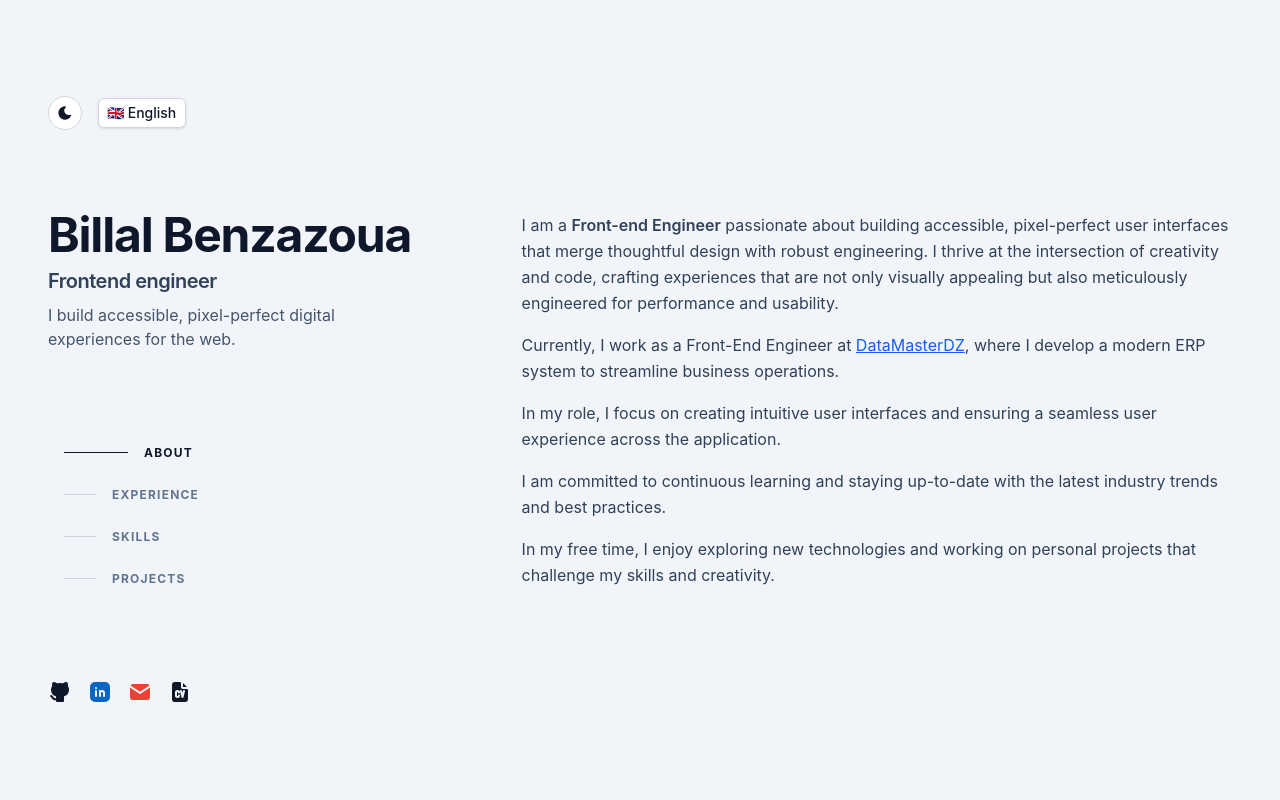
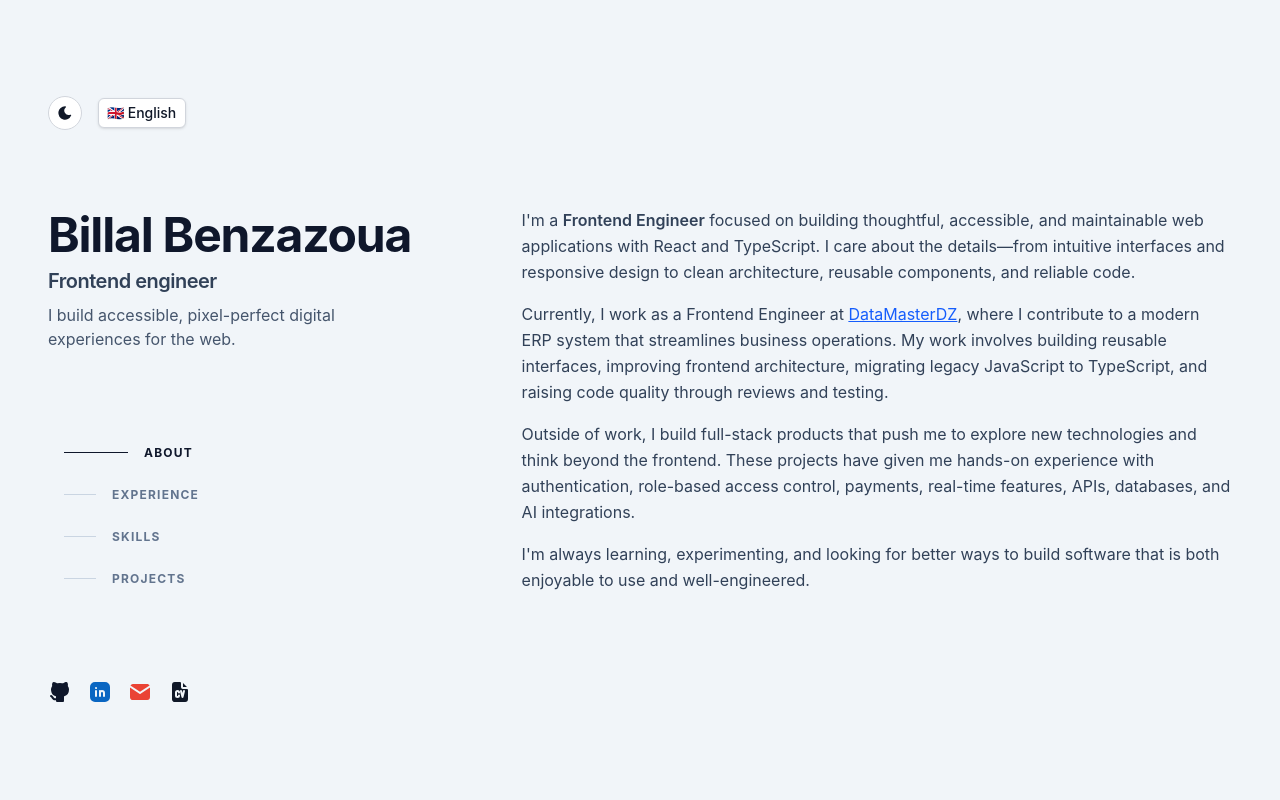
Before and after one commit to billalben/portfolio_v2, a Next.js app: page /en in a window 1280 px wide. Shown: the top 800 px of the page. Built offline with nearby package versions, Linux system fonts and the light colour scheme.

Commit message:
feat(section): about

```diff
--- a/messages/ar.json
+++ b/messages/ar.json
@@ -17,11 +17,10 @@
     },
     "About": {
         "title": "عنّي",
-        "p1": "أنا <strong>مهندس واجهات أمامية</strong> شغوف ببناء واجهات مستخدم يسهل الوصول إليها وبجودة فائقة، تجمع بين التصميم المدروس والهندسة المتينة. أبرز في نقطة تقاطع الإبداع والبرمجة، حيث أصمم تجارب ليست جذابة بصريًا فحسب، بل ومطورة بدقة للأداء وسهولة الاستخدام.",
-        "p2": "أعمل حاليًا كمهندس واجهات أمامية في <link>DataMasterDZ</link>، حيث أقوم بتطوير نظام تخطيط موارد المؤسسات (ERP) حديث لتبسيط العمليات التجارية.",
-        "p3": "في دوري، أركز على إنشاء واجهات مستخدم بديهية وضمان تجربة مستخدم سلسة عبر التطبيق.",
-        "p4": "أنا ملتزم بالتعلّم المستمر ومواكبة أحدث اتجاهات الصناعة وأفضل الممارسات.",
-        "p5": "في وقت فراغي، أستمتع باستكشاف التقنيات الجديدة والعمل على مشاريع شخصية تتحدى مهاراتي وإبداعي."
+        "p1": "أنا <strong>مهندس واجهات أمامية</strong> أركّز على بناء تطبيقات ويب مدروسة وسهلة الوصول وقابلة للصيانة باستخدام React و TypeScript. أهتم بالتفاصيل، بدءًا من الواجهات البديهية والتصميم المتجاوب وصولًا إلى البنية النظيفة والمكوّنات القابلة لإعادة الاستخدام والشفرة الموثوقة.",
+        "p2": "أعمل حاليًا مهندس واجهات أمامية في <link>DataMasterDZ</link>، حيث أساهم في تطوير نظام ERP حديث لتبسيط العمليات التجارية. يتضمّن عملي بناء واجهات قابلة لإعادة الاستخدام، وتحسين البنية الأمامية، وترحيل شفرة JavaScript القديمة إلى TypeScript، ورفع جودة الشفرة من خلال المراجعات والاختبارات.",
+        "p3": "خارج العمل، أبني منتجات متكاملة (full-stack) تدفعني لاستكشاف تقنيات جديدة والتفكير خارج نطاق الواجهة الأمامية. منحتني هذه المشاريع خبرة عملية في المصادقة، والتحكم في الوصول القائم على الأدوار، والمدفوعات، والميزات الفورية، وواجهات برمجة التطبيقات، وقواعد البيانات، وتكاملات الذكاء الاصطناعي.",
+        "p4": "أنا دائمًا أتعلّم وأجرّب وأبحث عن طرق أفضل لبناء برمجيات ممتعة في الاستخدام ومهندَسة بإتقان."
     },
     "LocaleSwitcher": {
         "label": "تغيير اللغة",
--- a/messages/en.json
+++ b/messages/en.json
@@ -17,11 +17,10 @@
     },
     "About": {
         "title": "About Me",
-        "p1": "I am a <strong>Front-end Engineer</strong> passionate about building accessible, pixel-perfect user interfaces that merge thoughtful design with robust engineering. I thrive at the intersection of creativity and code, crafting experiences that are not only visually appealing but also meticulously engineered for performance and usability.",
-        "p2": "Currently, I work as a Front-End Engineer at <link>DataMasterDZ</link>, where I develop a modern ERP system to streamline business operations.",
-        "p3": "In my role, I focus on creating intuitive user interfaces and ensuring a seamless user experience across the application.",
-        "p4": "I am committed to continuous learning and staying up-to-date with the latest industry trends and best practices.",
-        "p5": "In my free time, I enjoy exploring new technologies and working on personal projects that challenge my skills and creativity."
+        "p1": "I'm a <strong>Frontend Engineer</strong> focused on building thoughtful, accessible, and maintainable web applications with React and TypeScript. I care about the details—from intuitive interfaces and responsive design to clean architecture, reusable components, and reliable code.",
+        "p2": "Currently, I work as a Frontend Engineer at <link>DataMasterDZ</link>, where I contribute to a modern ERP system that streamlines business operations. My work involves building reusable interfaces, improving frontend architecture, migrating legacy JavaScript to TypeScript, and raising code quality through reviews and testing.",
+        "p3": "Outside of work, I build full-stack products that push me to explore new technologies and think beyond the frontend. These projects have given me hands-on experience with authentication, role-based access control, payments, real-time features, APIs, databases, and AI integrations.",
+        "p4": "I'm always learning, experimenting, and looking for better ways to build software that is both enjoyable to use and well-engineered."
     },
     "LocaleSwitcher": {
         "label": "Change language",
--- a/messages/fr.json
+++ b/messages/fr.json
@@ -17,11 +17,10 @@
     },
     "About": {
         "title": "À Propos",
-        "p1": "Je suis un <strong>Ingénieur Front-end</strong> passionné par la création d'interfaces utilisateur accessibles et parfaites, qui allient un design réfléchi à une ingénierie robuste. Je m'épanouis à l'intersection de la créativité et du code, en concevant des expériences non seulement visuellement attrayantes mais aussi méticuleusement optimisées pour les performances et la facilité d'utilisation.",
-        "p2": "Actuellement, je travaille en tant qu'Ingénieur Front-End chez <link>DataMasterDZ</link>, où je développe un système ERP moderne visant à rationaliser les opérations commerciales.",
-        "p3": "Dans mon rôle, je me concentre sur la création d'interfaces utilisateur intuitives et sur la garantie d'une expérience utilisateur fluide à travers l'application.",
-        "p4": "Je m'engage à apprendre continuellement et à me tenir au courant des dernières tendances et des meilleures pratiques de l'industrie.",
-        "p5": "Durant mon temps libre, j'aime explorer de nouvelles technologies et travailler sur des projets personnels qui challengent mes compétences et ma créativité."
+        "p1": "Je suis un <strong>Ingénieur Frontend</strong> spécialisé dans la création d'applications web réfléchies, accessibles et maintenables avec React et TypeScript. J'attache de l'importance aux détails — des interfaces intuitives et d'un design responsive à une architecture propre, des composants réutilisables et un code fiable.",
+        "p2": "Actuellement, je travaille en tant qu'Ingénieur Frontend chez <link>DataMasterDZ</link>, où je contribue à un système ERP moderne qui rationalise les opérations commerciales. Mon travail consiste à créer des interfaces réutilisables, à améliorer l'architecture frontend, à migrer du JavaScript existant vers TypeScript et à renforcer la qualité du code par le biais de revues et de tests.",
+        "p3": "En dehors du travail, je crée des produits full-stack qui me poussent à explorer de nouvelles technologies et à dépasser le cadre du frontend. Ces projets m'ont permis d'acquérir une expérience pratique de l'authentification, du contrôle d'accès basé sur les rôles, des paiements, des fonctionnalités en temps réel, des API, des bases de données et des intégrations d'IA.",
+        "p4": "Je suis toujours en train d'apprendre, d'expérimenter et de chercher de meilleures façons de concevoir des logiciels à la fois agréables à utiliser et bien conçus."
     },
     "LocaleSwitcher": {
         "label": "Changer de langue",
--- a/src/components/sections/About.tsx
+++ b/src/components/sections/About.tsx
@@ -34,8 +34,6 @@ const About = () => {
                 <p className="text-slate-700 dark:text-slate-400">{t("p3")}</p>
 
                 <p className="text-slate-700 dark:text-slate-400">{t("p4")}</p>
-
-                <p className="text-slate-700 dark:text-slate-400">{t("p5")}</p>
             </div>
         </section>
     );
```
